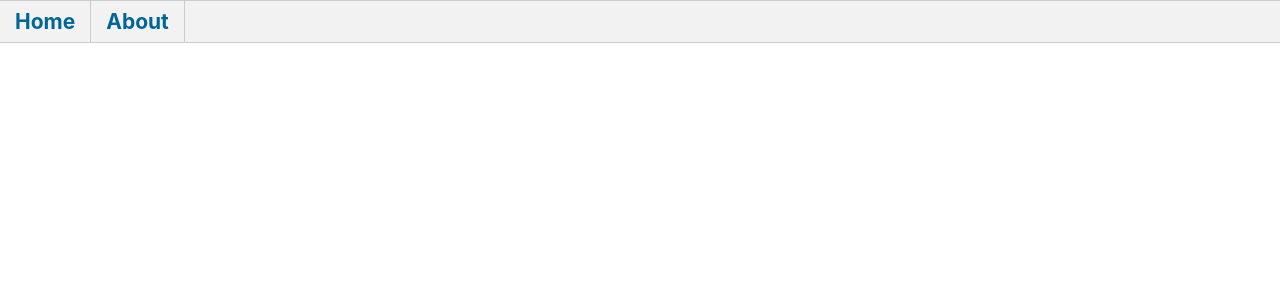
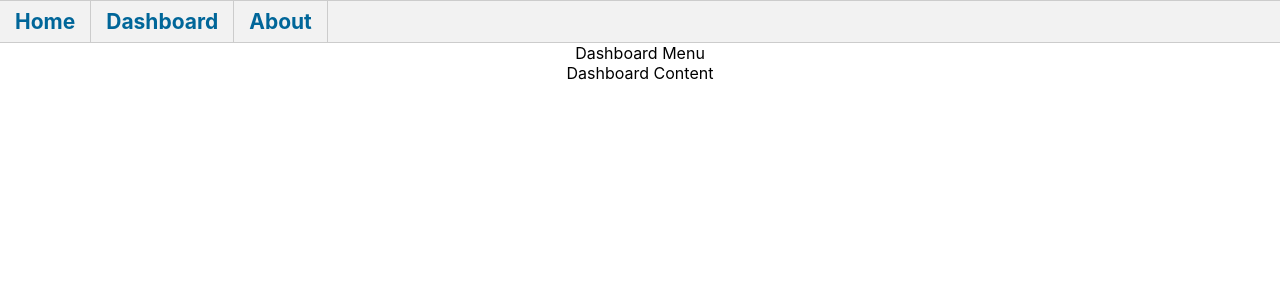
Before and after one commit to weiss-kim/simple-react-app, a React (Create React App) app: page /dashboard in a window 1280 px wide. Shown: the top 300 px of the page. Built offline with nearby package versions, Linux system fonts and the light colour scheme.

Commit message:
Create dashboard page and update navigation

```diff
--- a/src/App.js
+++ b/src/App.js
@@ -3,6 +3,7 @@ import { Switch, Route } from "react-router-dom"
 import './App.css'
 import NavBar from "./components/nav_bar"
 import HomePage from './pages/home_page'
+import DashboardPage from './pages/dashboard_page'
 import AboutPage from './pages/about_page'
 
 class App extends Component {
@@ -14,6 +15,7 @@ class App extends Component {
                     <Switch>
                         <Route exact path='/' component={HomePage} />
                         <Route path='/home' component={HomePage} />
+                        <Route path='/dashboard' component={DashboardPage} />
                         <Route path='/about' component={AboutPage} />
                     </Switch>
                 </main>
--- a/src/components/nav_bar.js
+++ b/src/components/nav_bar.js
@@ -7,6 +7,7 @@ function NavBar() {
         <div className="nav_list">
             <ul>
                 <li><NavLink to='/'>Home</NavLink></li>
+                <li><NavLink to='/dashboard'>Dashboard</NavLink></li>
                 <li><NavLink to='/about'>About</NavLink></li>
             </ul>
         </div>
--- /dev/null
+++ b/src/pages/dashboard_page.js
@@ -0,0 +1,16 @@
+import React from "react"
+
+function DashboardPage (){
+    return (
+        <div id="dashboard_page" className="App-page">
+            <div id="dashboard_menu">
+                Dashboard Menu
+            </div>
+            <div id="dashboard_content">
+                Dashboard Content
+            </div>
+        </div>
+    )
+}
+
+export default DashboardPage
```
